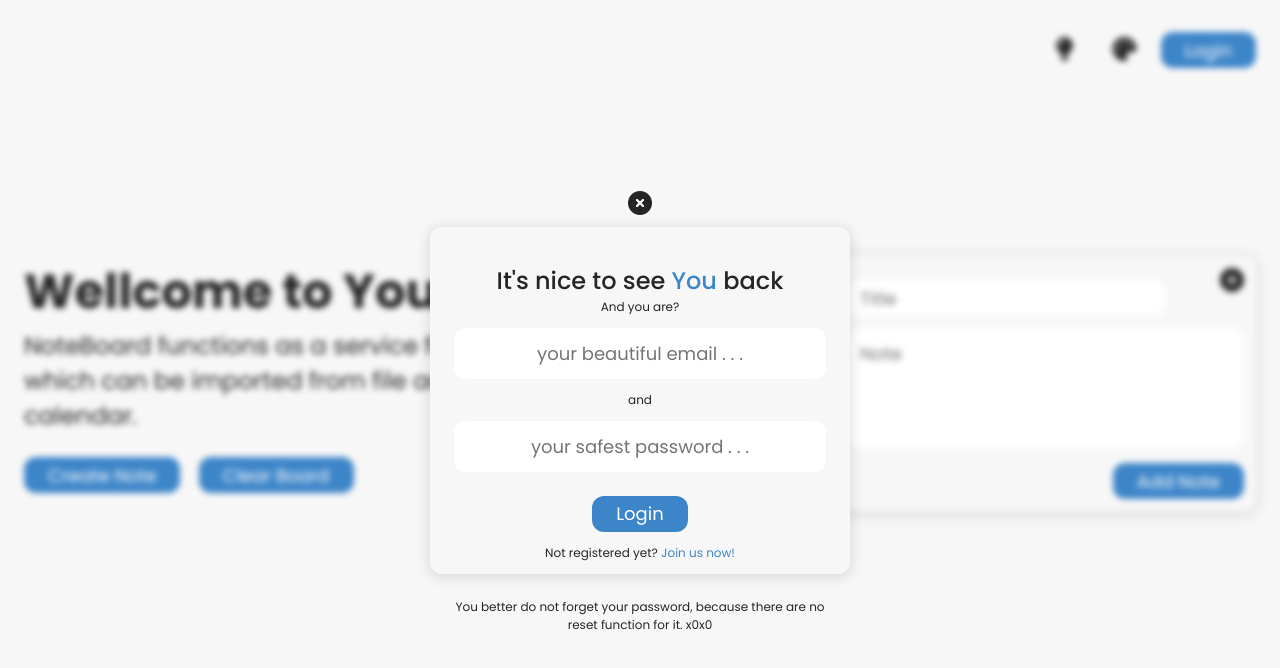
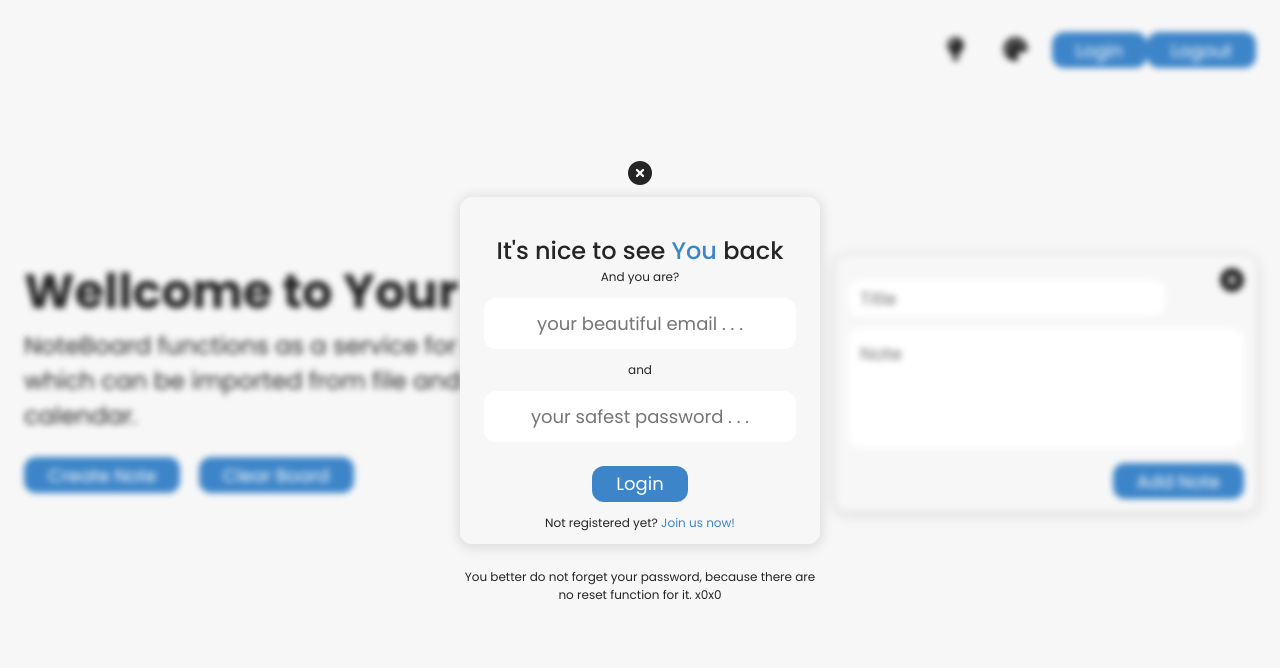
Before and after one commit to PushkarevAR/note-board, a website built with webpack: page src/index.html in a window 1280 px wide. Both pictures are taken after a click on the button "Login". Built offline with nearby package versions, Linux system fonts and the light colour scheme.

Commit message:
edit auth layout
duplicate login box

```diff
--- a/src/index.html
+++ b/src/index.html
@@ -41,6 +41,7 @@
           </div>
         </div>
         <button class="btn-login">Login</button>
+        <button class="btn-login-out">Logout</button>
       </div>
     </div>
   </header>
@@ -74,17 +75,39 @@
   </main>
 
   <div class="modal">
-    <div class="auth">
-      <i class="fas fa-times-circle fuck" id="btn-close"></i>
-      <h3 class="reg">It's nice to see <span>You</span> back</h3>
-      <p>And you are?</p>
-      <input type="email" id="auth-login" placeholder="your beautiful email . . ." />
-      <p>and</p>
-      <input type="password" id="auth-pass" placeholder="your safest password . . ." />
-      <button class="btn-login-reg">Login</button>
-      <p>Not registered yet? <a href="#">Join us now!</a></p>
-      <p>You better do not forget your password, because there are no reset function for it. x0x0</p>
+
+    <div class="modal-container">
+
+      <div class="modal-window login-window active">
+        <i class="fas fa-times-circle" id="btn-close-modal"></i>
+        <h3 class="login-intro">It's nice to see <span>You</span> back</h3>
+        <p>And you are?</p>
+        <form class="login-form">
+          <input type="email" id="login-mail" placeholder="your beautiful email . . .">
+          <p class="form-splitter">and</p>
+          <input type="password" id="login-pass" placeholder="your safest password . . ." />
+          <button class="btn-login" type="submit">Login</button>
+        </form>
+        <p class="login-footer">Not registered yet? <a href="#">Join us now!</a></p>
+      </div>
+
+      <div class="modal-window signup-window">
+        <i class="fas fa-times-circle" id="btn-close-modal"></i>
+        <h3 class="signup-intro">One step to <span>Go</span></h3>
+        <p>Introduce yourself</p>
+        <form class="signup-form">
+          <input type="email" id="signup-mail" placeholder="your beautiful email . . .">
+          <p class="form-splitter">and</p>
+          <input type="password" id="signup-pass" placeholder="your safest password . . ." />
+          <button class="btn-signup" type="submit">Sign Up</button>
+        </form>
+        <p class="signup-footer">You are already registered? <a href="#">Logging in!</a></p>
+      </div>
+
     </div>
+
+    <p class="modal-footer">You better do not forget your password, because there are no reset function for it. x0x0</p>
+
   </div>
 
 </body>
--- a/src/script/authentication.js
+++ b/src/script/authentication.js
@@ -1,63 +1,110 @@
-import { isInputEmpty } from "../script/app.js";
+// import { isInputEmpty } from "../script/app.js";
 
-const modal = document.querySelector(".modal"),
-  authArea = modal.querySelector(".auth"),
-  authTitle = authArea.querySelector("h3"),
-  authTextTop = authArea.querySelectorAll("p")[0],
-  authTextBottom = authArea.querySelectorAll("p")[2],
-  btnLogin = authArea.querySelector("button"),
-  btnLoginHeader = document.querySelector(".btn-login"),
-  btnClose = authArea.querySelector("i");
+// const modal = document.querySelector(".modal"),
+//   authArea = modal.querySelector(".auth"),
+//   authTitle = authArea.querySelector("h3"),
+//   authTextTop = authArea.querySelectorAll("p")[0],
+//   authTextBottom = authArea.querySelectorAll("p")[2],
+//   btnLogin = authArea.querySelector("button"),
+//   btnLoginHeader = document.querySelector(".btn-login"),
+//   btnClose = authArea.querySelector("i");
+
+// btnLoginHeader.addEventListener("click", () => {
+//   showLoginModal();
+//   modal.classList.add("modal-active");
+// });
+
+// btnClose.addEventListener("click", () => {
+//   modal.classList.remove("modal-active");
+// });
+
+// authTextBottom.addEventListener("click", (e) => {
+//   e.preventDefault();
+//   authTitle.classList.toggle("reg");
+
+//   !authArea.querySelector(".reg") ? showRegModal() : showLoginModal();
+// });
+
+// function showLoginModal() {
+//   authTextTop.classList.remove("incorrect");
+//   authTitle.innerHTML = `It's nice to see <span>You</span> back`;
+//   authTextTop.textContent = "And you are?";
+//   authTextBottom.innerHTML = `Not registered yet? <a href="#">Join us now!</a>`;
+//   btnLogin.textContent = "Login";
+//   return false;
+// }
+
+// function showRegModal() {
+//   authTextTop.classList.remove("incorrect");
+//   authTitle.innerHTML = `The new <span>One</span>? The new <span>One</span>!`;
+//   authTextTop.textContent = "You are one stem away from your Noat Board";
+//   authTextBottom.innerHTML = `You looks familiar... <a href="#">login in</a>`;
+//   btnLogin.textContent = "Register";
+//   return false;
+// }
+
+// btnLogin.addEventListener("click", () => {
+//   let inputs = authArea.querySelectorAll("input");
+
+//   inputs.forEach(input => {
+//     if(input.value == "") isInputEmpty(input);
+//   });
+
+//   if(isLogined()) {
+//     modal.classList.remove("modal-active");
+//   } else {
+//     authTextTop.textContent = "Incorrect";
+//     authTextTop.classList.add("incorrect");
+//   };
+// });
+
+// function isLogined() {
+//   return false;
+// }
+
+const btnLoginHeader = document.querySelector(".btn-login");
 
 btnLoginHeader.addEventListener("click", () => {
-  showLoginModal();
-  modal.classList.add("modal-active");
+  // document.querySelector(".modal").classList.add("active");
+  smoothActivation(document.querySelector(".modal"), 10);
 });
 
-btnClose.addEventListener("click", () => {
-  modal.classList.remove("modal-active");
+const modalArea = document.querySelector(".modal-container"),
+  btnCloseModal = modalArea.querySelectorAll("i");
+
+btnCloseModal.forEach((btn) => {
+  btn.addEventListener("click", () => {
+    // document.querySelector(".modal").classList.remove("active");
+    smoothRemove(document.querySelector(".modal"), 10);
+  });
 });
 
-authTextBottom.addEventListener("click", (e) => {
-  e.preventDefault();
-  authTitle.classList.toggle("reg");
+const loginWindow = modalArea.querySelector(".login-window"),
+  signupWindow = modalArea.querySelector(".signup-window");
 
-  !authArea.querySelector(".reg") ? showRegModal() : showLoginModal();
+const btnToSignup = loginWindow.querySelector(".login-footer"),
+  btnToLogin = signupWindow.querySelector(".signup-footer");
+
+btnToSignup.addEventListener("click", () => {
+  smoothRemove(loginWindow, 240);
+  smoothActivation(signupWindow, 240);
 });
 
-function showLoginModal() {
-  authTextTop.classList.remove("incorrect");
-  authTitle.innerHTML = `It's nice to see <span>You</span> back`;
-  authTextTop.textContent = "And you are?";
-  authTextBottom.innerHTML = `Not registered yet? <a href="#">Join us now!</a>`;
-  btnLogin.textContent = "Login";
-  return false;
+btnToLogin.addEventListener("click", () => {
+  smoothRemove(signupWindow, 240);
+  smoothActivation(loginWindow, 240);
+});
+
+export function smoothRemove(e, pause) {
+  e.style.opacity = 0;
+  setTimeout(() => {
+    e.classList.remove("active");
+  }, pause);
 }
 
-function showRegModal() {
-  authTextTop.classList.remove("incorrect");
-  authTitle.innerHTML = `The new <span>One</span>? The new <span>One</span>!`;
-  authTextTop.textContent = "You are one stem away from your Noat Board";
-  authTextBottom.innerHTML = `You looks familiar... <a href="#">login in</a>`;
-  btnLogin.textContent = "Register";
-  return false;
+export function smoothActivation(e, pause) {
+  e.style.opacity = 1;
+  setTimeout(() => {
+    e.classList.add("active");
+  }, pause);
 }
-
-btnLogin.addEventListener("click", () => {
-  let inputs = authArea.querySelectorAll("input");
-
-  inputs.forEach(input => {
-    if(input.value == "") isInputEmpty(input);
-  });
-
-  if(isLogined()) {
-    modal.classList.remove("modal-active");
-  } else {
-    authTextTop.textContent = "Incorrect";
-    authTextTop.classList.add("incorrect");
-  };
-});
-
-function isLogined() {
-  return false;
-}
--- a/src/style/authentication.css
+++ b/src/style/authentication.css
@@ -1,7 +1,8 @@
 .modal {
-    display: flex;
+  display: none;
   align-items: center;
   justify-content: center;
+  flex-direction: column;
 
   position: fixed;
   height: 100%;
@@ -13,21 +14,43 @@
   z-index: -9999;
 }
 
-  .modal.modal-active {
+.modal.active {
+  display: flex;
   opacity: 1;
   z-index: 9999;
 }
 
-  .modal .auth {
-    padding: 24px 24px 12px 24px;
+.modal .modal-container {
   display: flex;
+  flex-direction: row;
+  align-items: center;
+  justify-content: center;
+}
+
+.modal-container .modal-window {
+  width: 360px;
+  display: none;
   flex-direction: column;
   align-items: center;
   justify-content: center;
+
+  padding: 24px 24px 12px 24px;
   position: relative;
   background-color: var(--main);
   border-radius: 12px;
   box-shadow: 0 2px 12px 3px rgba(0, 0, 0, 0.1);
+  transition: .25s opacity;
+}
+
+.modal-window.active{
+  display: flex;
+}
+
+.modal-window form{
+  display: flex;
+  align-items: center;
+  flex-direction: column;
+  width: 100%;
 }
 
 .modal input {
@@ -43,7 +66,7 @@
   background-color: var(--white);
 }
 
-  .modal input:first-of-type{
+.modal input:first-of-type {
   margin-top: 12px;
 }
 
@@ -54,43 +77,36 @@
   font-weight: 500;
 }
 
-  .modal span{
+.modal span {
   color: var(--color);
 }
 
-  .modal p{
+.modal p {
   color: var(--black);
-    font-size: .5rem;
+  font-size: 0.5rem;
 }
 
-  .modal p.incorrect{
-    color: var(--error);
-  }
-
-.modal p:nth-of-type(2){
+.modal p.form-splitter{
   margin: 12px 0;
 }
 
-  .modal p:last-of-type{
-      position: absolute;
-      bottom: -60px;
-      display: block;
+.modal p.modal-footer {
   text-align: center;
-      width: 400px;
-        color: var(--black);
+  margin-top: 24px;
+  max-width: 360px;
 }
 
-  .modal a{
+.modal a {
   text-decoration: none;
   color: var(--color);
-    font-size: .5rem;
+  font-size: 0.5rem;
 }
 
-  .modal button{
+.modal button {
   margin: 24px 0 12px 0;
 }
 
-  .modal i{
+.modal i {
   position: absolute;
   top: -36px;
   color: var(--black);
--- a/src/style/header.css
+++ b/src/style/header.css
@@ -127,7 +127,6 @@ header button {
   padding: 4.5px 24px;
 }
 
-
 @media (max-width: 500px) {
   .logo {
     line-height: 1;
```
Lines whose indentation alone changed are shown as unchanged.
